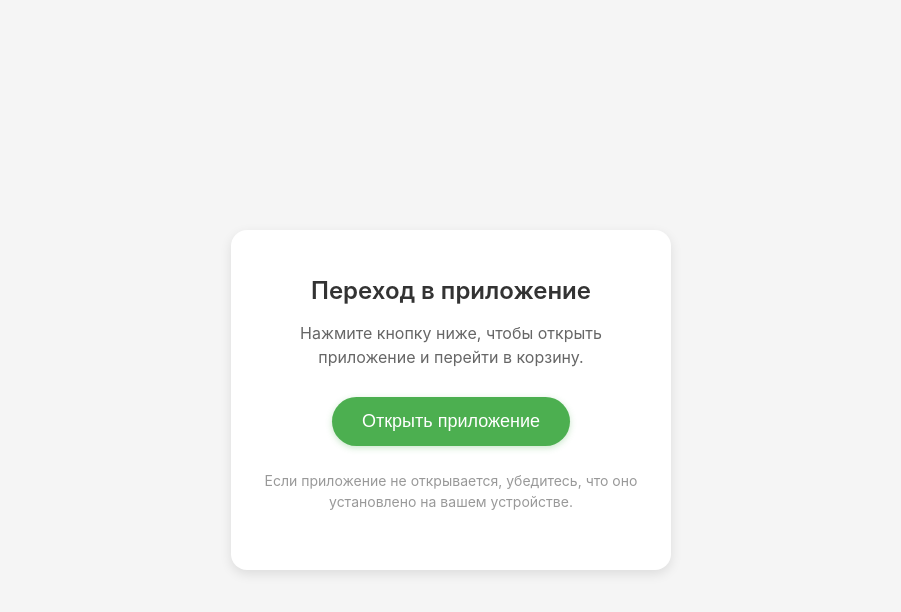
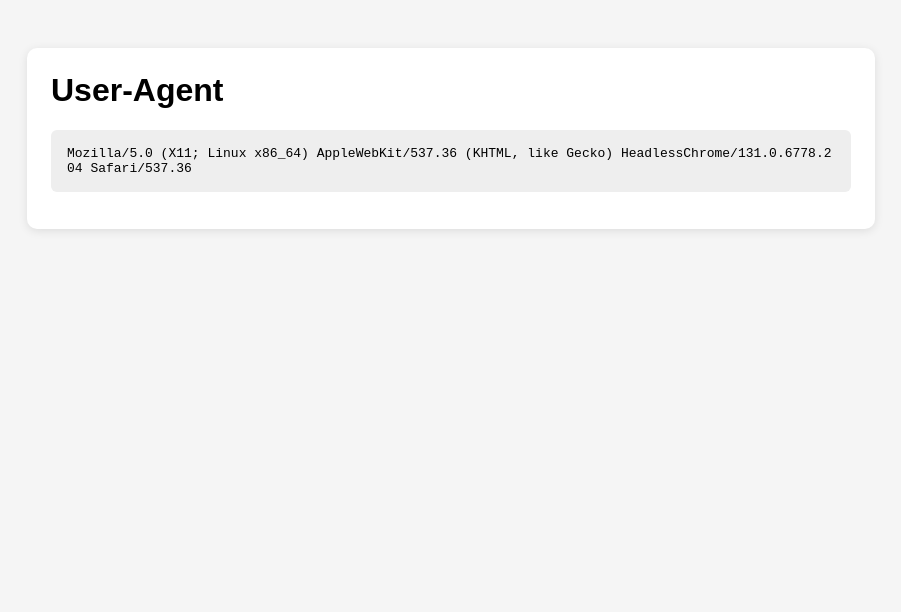
Before and after one commit to Barboskin/Tinkoff-News, a plain HTML site: page index.html in a window 1280 px wide. Shown: the whole page, without its empty margins (189-1090 px from the left). Drawn offline with Linux system fonts and the light colour scheme.

Commit message:
Update index.html

```diff
--- a/index.html
+++ b/index.html
@@ -1,100 +1,47 @@
 <!DOCTYPE html>
-<html>
+<html lang="en">
 <head>
-    <meta charset="UTF-8">
-    <title>Переход в приложение</title>
+  <meta charset="UTF-8" />
+  <title>User Agent Viewer</title>
   <style>
     body {
-            font-family: -apple-system, BlinkMacSystemFont, 'Segoe UI', Roboto, Helvetica, Arial, sans-serif;
-            display: flex;
-            flex-direction: column;
-            align-items: center;
-            justify-content: center;
-            height: 100vh;
-            margin: 0;
-            padding: 20px;
-            background-color: #f5f5f5;
-            text-align: center;
-            box-sizing: border-box;
+      font-family: Arial, sans-serif;
+      padding: 40px;
+      background: #f5f5f5;
     }
+
     .container {
-            max-width: 400px;
-            padding: 30px 20px;
-            background-color: white;
-            border-radius: 16px;
-            box-shadow: 0 4px 12px rgba(0, 0, 0, 0.1);
+      max-width: 800px;
+      margin: auto;
+      background: white;
+      padding: 24px;
+      border-radius: 10px;
+      box-shadow: 0 2px 10px rgba(0,0,0,0.1);
     }
+
     h1 {
-            color: #333;
-            font-size: 24px;
-            margin-bottom: 16px;
-            font-weight: 600;
+      margin-top: 0;
     }
-        p {
-            color: #666;
-            font-size: 16px;
-            line-height: 1.5;
-            margin-bottom: 28px;
-        }
-        .button {
-            display: inline-block;
-            background-color: #4CAF50;
-            color: white;
-            padding: 14px 30px;
-            font-size: 18px;
-            font-weight: 500;
-            border: none;
-            border-radius: 40px;
-            text-decoration: none;
-            cursor: pointer;
-            transition: background-color 0.2s ease;
-            box-shadow: 0 2px 6px rgba(76, 175, 80, 0.3);
-            border: none;
-            width: auto;
-            min-width: 200px;
-        }
-        .button:hover {
-            background-color: #45a049;
-        }
-        .button:active {
-            transform: scale(0.98);
-        }
-        .note {
-            margin-top: 24px;
-            color: #999;
-            font-size: 14px;
+
+    pre {
+      background: #eee;
+      padding: 16px;
+      border-radius: 6px;
+      white-space: pre-wrap;
+      word-break: break-all;
     }
   </style>
 </head>
 <body>
+
 <div class="container">
-        <h1>Переход в приложение</h1>
-        <p>Нажмите кнопку ниже, чтобы открыть приложение и перейти в корзину.</p>
-
-        <!-- КНОПКА ДЛЯ ПЕРЕХОДА ПО ДИПЛИНКУ -->
-        <button class="button" onclick="window.location.href='tetrikaapp://main/cart'">
-            Открыть приложение
-        </button>
-        <!-- Если нужна ссылка вместо кнопки (например, для открытия в новой вкладке),
-             можно использовать тег <a>, но кнопка удобнее для мобильных устройств -->
-
-        <p class="note">
-            Если приложение не открывается, убедитесь, что оно установлено на вашем устройстве.
-        </p>
+  <h1>User-Agent</h1>
+  <pre id="ua"></pre>
 </div>
 
-    <!-- Небольшой скрипт для обработки возможных ошибок (полезно для Android) -->
 <script>
-        // Функция для обработки клика (можно добавить доп. логику при необходимости)
-        document.querySelector('.button').addEventListener('click', function(e) {
-            // Просто даем браузеру выполнить переход по схеме
-            // Для Android иногда полезно добавить задержку перед редиректом в магазин,
-            // но в данном случае мы просто пытаемся открыть приложение
-            console.log('Пытаемся открыть: tetrikaapp://main/cart');
-        });
+  document.getElementById("ua").textContent = navigator.userAgent;
+</script>
 
-        // Дополнительно: если вдруг нужно отследить, что приложение не открылось
-        // (например, через таймер), но для простой кнопки это избыточно.
-    </script>
 </body>
 </html>
```
Lines whose indentation alone changed are shown as unchanged.
